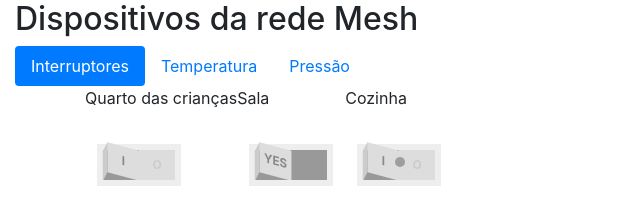
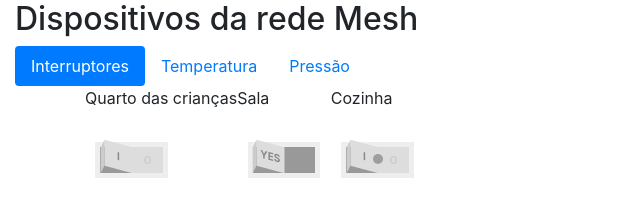
Before and after one commit to christianviana/painel, a plain HTML site: page painelInterno/WebContent/estatica.htm in a window 1280 px wide. Shown: the whole page, without its empty margins (0-640 px from the left). Drawn offline with Linux system fonts and the light colour scheme; grey boxes are pictures that could not be loaded.

Commit message:
Diminuição do tamanho do botão

```diff
--- a/painelInterno/WebContent/estilo.css
+++ b/painelInterno/WebContent/estilo.css
@@ -29,7 +29,7 @@
 }
 
 .rocker-small {
-  font-size: 0.75em; /* Sizes the switch */
+  font-size: 0.65em; /* Sizes the switch */
   margin: 1em;
 }
 
```
